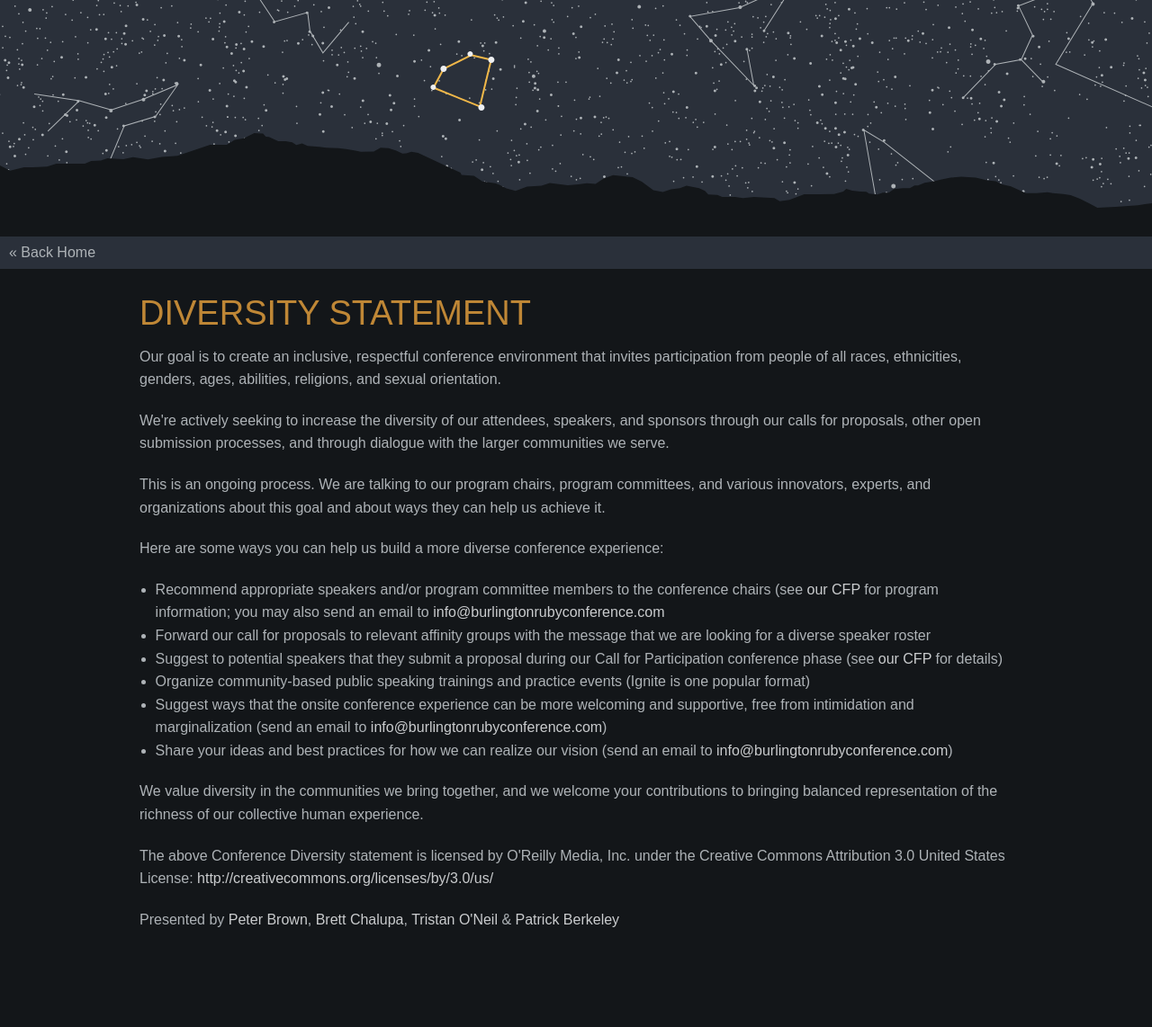
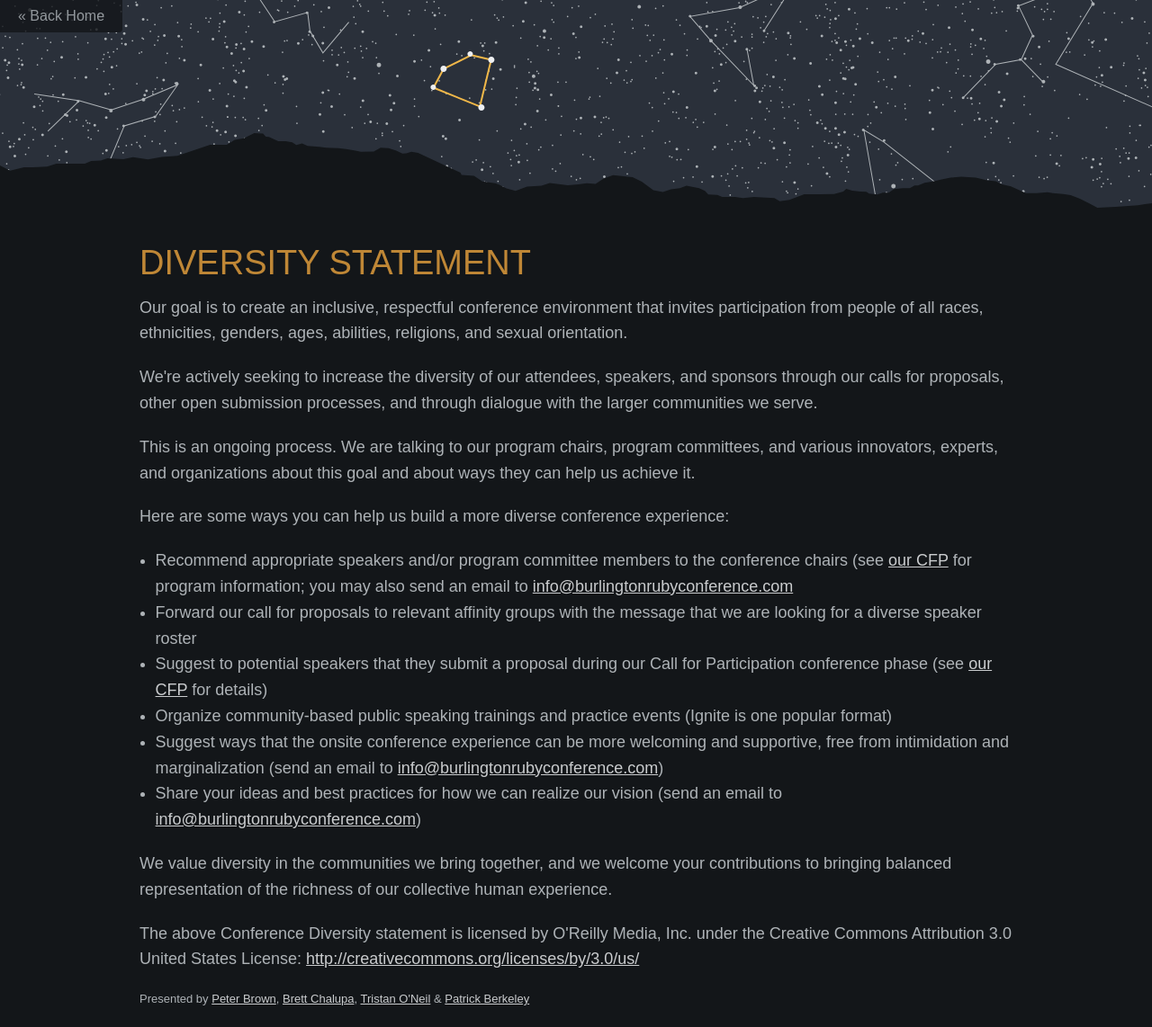
Before and after one commit to burlingtonruby/burlingtonrubyconference2014, a Jekyll site: the page built from diversity.html, in a window 1280 px wide. Shown: the whole page at 90% size. Built offline with Jekyll 4.4.1, drawn with Linux system fonts in a browser that asks for light colours; before the commit the page ends 1055 px from its top, so only the background shows below that.

```diff
--- a/_layouts/main.html
+++ b/_layouts/main.html
@@ -1,11 +1,11 @@
 <!DOCTYPE html>
 <html>
 <head>
-<title>{{ page.title }}</title>
-  <link rel="stylesheet" type="text/css" href="css/normalize.css">
-  <link rel="stylesheet" type="text/css" href="css/foundation.css">
-  <link rel="stylesheet" type="text/css" href="css/style.css">
-  <link rel="icon" type="image/ico" href="favicon.ico">
+<title>{{ page.title }} | Burlington Ruby Conference 2014</title>
+  <link rel="stylesheet" type="text/css" href="/css/normalize.css">
+  <link rel="stylesheet" type="text/css" href="/css/foundation.css">
+  <link rel="stylesheet" type="text/css" href="/css/style.css">
+  <link rel="icon" type="image/ico" href="/favicon.ico">
   <meta http-equiv="Content-Type" content="text/html; charset=UTF-8" >
   <meta name="viewport" content="initial-scale = 1.0,maximum-scale = 1.0" />
   <meta name="description" content="{{ page.meta_description }}">
@@ -36,8 +36,8 @@
 
   {{ content }}
 
-  <div class="row">
-    <div class="small-12 columns section">
+  <footer class="row">
+    <div class="small-12 medium-6 columns">
       <p>Presented by <a href="https://twitter.com/beerlington" title="Peter
         Brown on Twitter">Peter Brown</a>, <a
         href="https://twitter.com/brettchalupa" title="Brett Chalupa on
@@ -47,6 +47,6 @@
           href="https://twitter.com/patrickberkeley">Patrick Berkeley</a>
       </p>
     </div>
-  </div>
+  </footer>
 </body>
 </html>
--- a/conduct.html
+++ b/conduct.html
@@ -1,7 +1,7 @@
 ---
 layout: main
-title: Code of Conduct | Burlington Ruby Conference 2013
-meta_description: The 2013 Burlington Ruby Conference's Code of Conduct
+title: Code of Conduct
+meta_description: The 2014 Burlington Ruby Conference's Code of Conduct
 meta_keywords: burlington, ruby, conference, vermont, rails, ruby on rails
 ---
 
--- a/css/style.css
+++ b/css/style.css
@@ -19,7 +19,7 @@
 }
 
 p, li {
-  font-size: 16px;
+  font-size: 18px;
   font-family: "futura-pt",sans-serif;
   font-style: normal;
   font-weight: 400;
@@ -31,10 +31,15 @@
   font-family: "futura-pt",sans-serif;
   font-style: normal;
   font-weight: 400;
+  text-decoration: underline;
 }
 
 a:hover {
   color: #aeb3b7;
+}
+
+.section {
+  margin-bottom: 20px;
 }
 
 caption {
@@ -64,13 +69,14 @@
 /* new styles */
 
 .back, .back:visited {
-  background: #2a303a;
-  color: #aeb3b7;
-  display: block;
-  width: 100%;
+  background: #2A303A;
+  opacity: .8;
+  color: #fff;
+  position: fixed;
+  top: 0;
   text-decoration: none;
-  padding: 10px 0 10px 10px;
-  margin-bottom: 20px;
+  padding: 10px 20px 10px 20px;
+  border-radius: 0 0 4px 0;
 }
 
 .back:hover {
@@ -84,3 +90,33 @@
 #sky img {
   width: 100%;
 }
+
+img.speaker {
+  border-radius: 4px;
+}
+
+img.speaker:hover {
+  opacity: 0.8;
+}
+
+.speaker-header {
+  margin-bottom: 20px;
+}
+
+.speaker-header img {
+  float:right;
+  height: 120px;
+  border-radius: 4px;
+}
+
+.speaker-header h2 {
+  line-height:120px;
+}
+
+.speaker-body {
+  margin-bottom: 80px;
+}
+
+footer p {
+  font-size: 13px;
+}
--- a/diversity.html
+++ b/diversity.html
@@ -1,7 +1,7 @@
 ---
 layout: main
-title: Diversity Statement | Burlington Ruby Conference 2013
-meta_description: The 2013 Burlington Ruby Conference's Diversity Statement
+title: Diversity Statement
+meta_description: The 2014 Burlington Ruby Conference's Diversity Statement
 meta_keywords: burlington, ruby, conference, vermont, rails, ruby on rails
 ---
 
```
Also changed, not shown: _layouts/speaker.html (added, +20 -0 lines), _posts/speakers/2014-02-05-ernie-miller.md (added, +9 -0 lines), _posts/speakers/2014-02-05-mark-bates.md (added, +8 -0 lines), _posts/speakers/2014-02-05-nicole-fenton.md (added, +8 -0 lines), _posts/speakers/2014-02-05-sandi-metz.md (added, +10 -0 lines), index.html (+18 -3 lines), images/speakers/erniemiller.jpg (added), images/speakers/markbates.jpg (added), images/speakers/nicolefenton.jpg (added), images/speakers/sandimetz.jpg (added).
